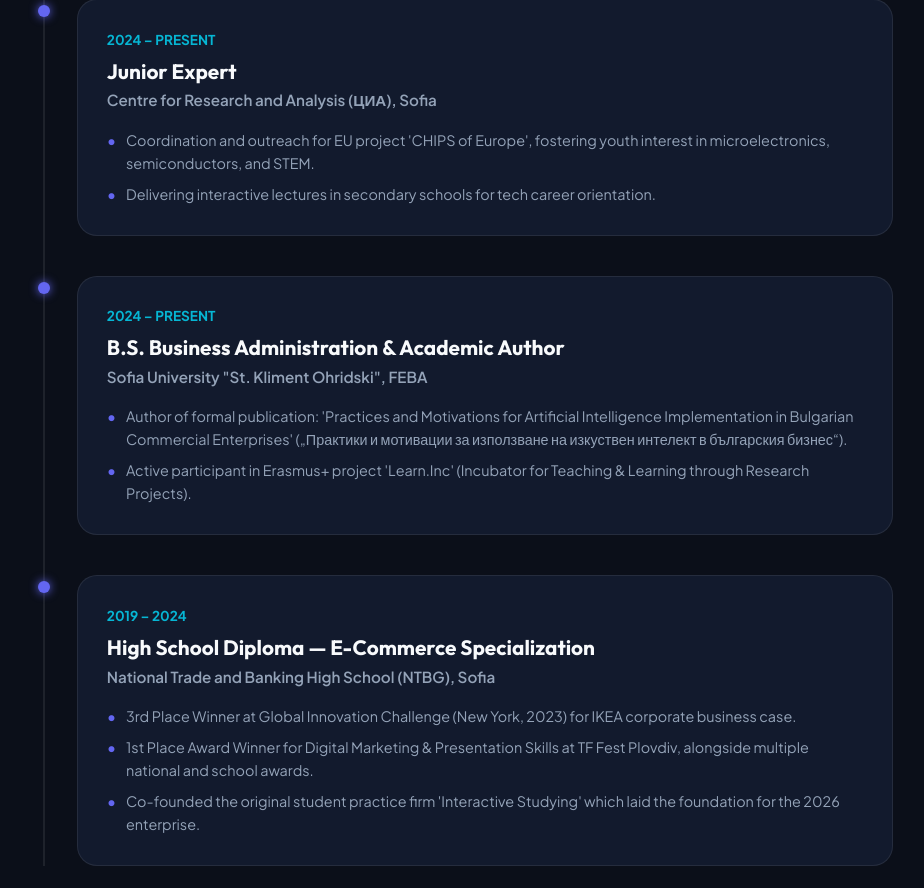
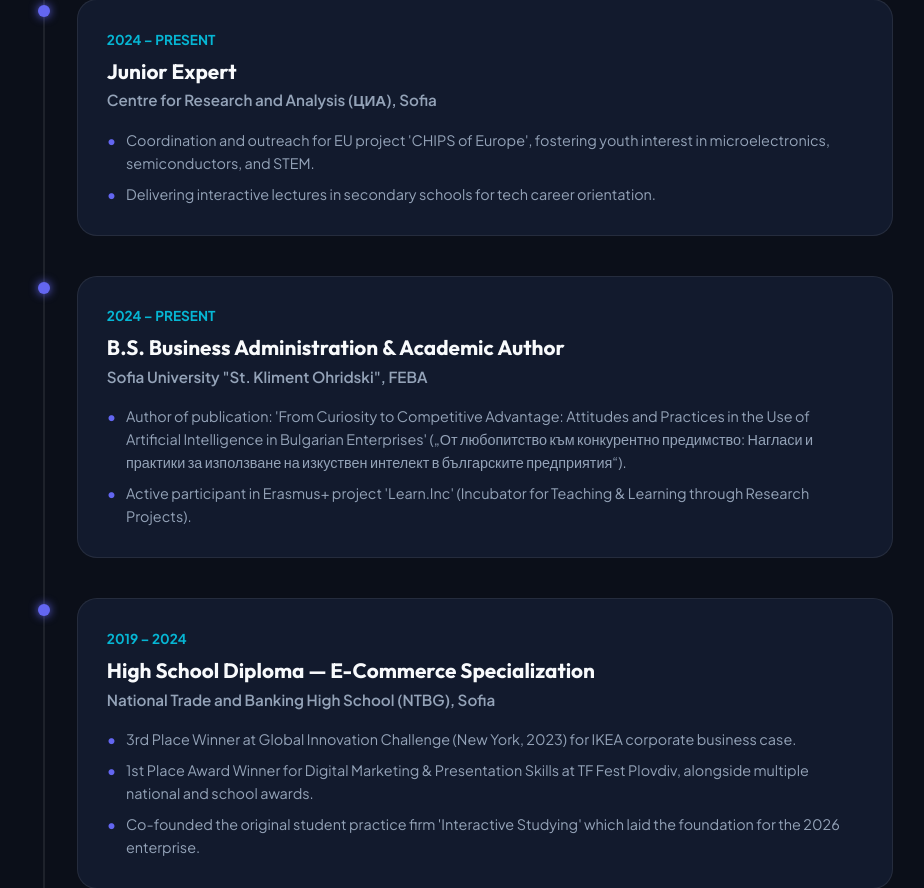
Before and after one commit to CraftyDGE/InteractiveStudyingCVSite, a PHP site: page /ceo.php in a window 1280 px wide. Shown: the part 2365-3253 px from the top of the page, without its empty margins (172-1096 px from the left). Run offline with PHP 8.4, Linux system fonts and the light colour scheme.

Commit message:
Update exact publication title in Word document and website

```diff
--- a/ceo.html
+++ b/ceo.html
@@ -226,7 +226,7 @@
             <h3 class="timeline-title" data-en="B.S. Business Administration & Academic Author" data-bg="Бакалавър по Бизнес Администрация и Автор">B.S. Business Administration & Academic Author</h3>
             <div class="timeline-company">Sofia University "St. Kliment Ohridski", FEBA</div>
             <ul class="timeline-bullets">
-              <li data-en="Author of formal publication: 'Practices and Motivations for Artificial Intelligence Implementation in Bulgarian Commercial Enterprises' („Практики и мотивации за използване на изкуствен интелект в българския бизнес“)." data-bg="Автор на публикация: „Практики и мотивации за използване на изкуствен интелект в българския бизнес“.">Author of formal publication: 'Practices and Motivations for Artificial Intelligence Implementation in Bulgarian Commercial Enterprises' („Практики и мотивации за използване на изкуствен интелект в българския бизнес“).</li>
+              <li data-en="Author of publication: 'From Curiosity to Competitive Advantage: Attitudes and Practices in the Use of Artificial Intelligence in Bulgarian Enterprises' („От любопитство към конкурентно предимство: Нагласи и практики за използване на изкуствен интелект в българските предприятия“)." data-bg="Автор на публикация: „От любопитство към конкурентно предимство: Нагласи и практики за използване на изкуствен интелект в българските предприятия“.">Author of publication: 'From Curiosity to Competitive Advantage: Attitudes and Practices in the Use of Artificial Intelligence in Bulgarian Enterprises' („От любопитство към конкурентно предимство: Нагласи и практики за използване на изкуствен интелект в българските предприятия“).</li>
               <li data-en="Active participant in Erasmus+ project 'Learn.Inc'." data-bg="Участие в международния проект „Learn.Inc“ по програма „Еразъм+“.">Active participant in Erasmus+ project 'Learn.Inc'.</li>
             </ul>
           </div>
--- a/ceo.php
+++ b/ceo.php
@@ -172,7 +172,7 @@
             <h3 class="timeline-title" data-en="B.S. Business Administration & Academic Author" data-bg="Бакалавър по Бизнес Администрация и Автор">B.S. Business Administration & Academic Author</h3>
             <div class="timeline-company">Sofia University "St. Kliment Ohridski", FEBA</div>
             <ul class="timeline-bullets">
-              <li data-en="Author of formal publication: 'Practices and Motivations for Artificial Intelligence Implementation in Bulgarian Commercial Enterprises' („Практики и мотивации за използване на изкуствен интелект в българския бизнес“)." data-bg="Автор на публикация: „Практики и мотивации за използване на изкуствен интелект в българския бизнес“.">Author of formal publication: 'Practices and Motivations for Artificial Intelligence Implementation in Bulgarian Commercial Enterprises' („Практики и мотивации за използване на изкуствен интелект в българския бизнес“).</li>
+              <li data-en="Author of publication: 'From Curiosity to Competitive Advantage: Attitudes and Practices in the Use of Artificial Intelligence in Bulgarian Enterprises' („От любопитство към конкурентно предимство: Нагласи и практики за използване на изкуствен интелект в българските предприятия“)." data-bg="Автор на публикация: „От любопитство към конкурентно предимство: Нагласи и практики за използване на изкуствен интелект в българските предприятия“.">Author of publication: 'From Curiosity to Competitive Advantage: Attitudes and Practices in the Use of Artificial Intelligence in Bulgarian Enterprises' („От любопитство към конкурентно предимство: Нагласи и практики за използване на изкуствен интелект в българските предприятия“).</li>
               <li data-en="Active participant in Erasmus+ project 'Learn.Inc' (Incubator for Teaching & Learning through Research Projects)." data-bg="Участие в международния проект „Learn.Inc“ по програма „Еразъм+“.">Active participant in Erasmus+ project 'Learn.Inc' (Incubator for Teaching & Learning through Research Projects).</li>
             </ul>
           </div>
```
Also changed, not shown: 1 other file.
